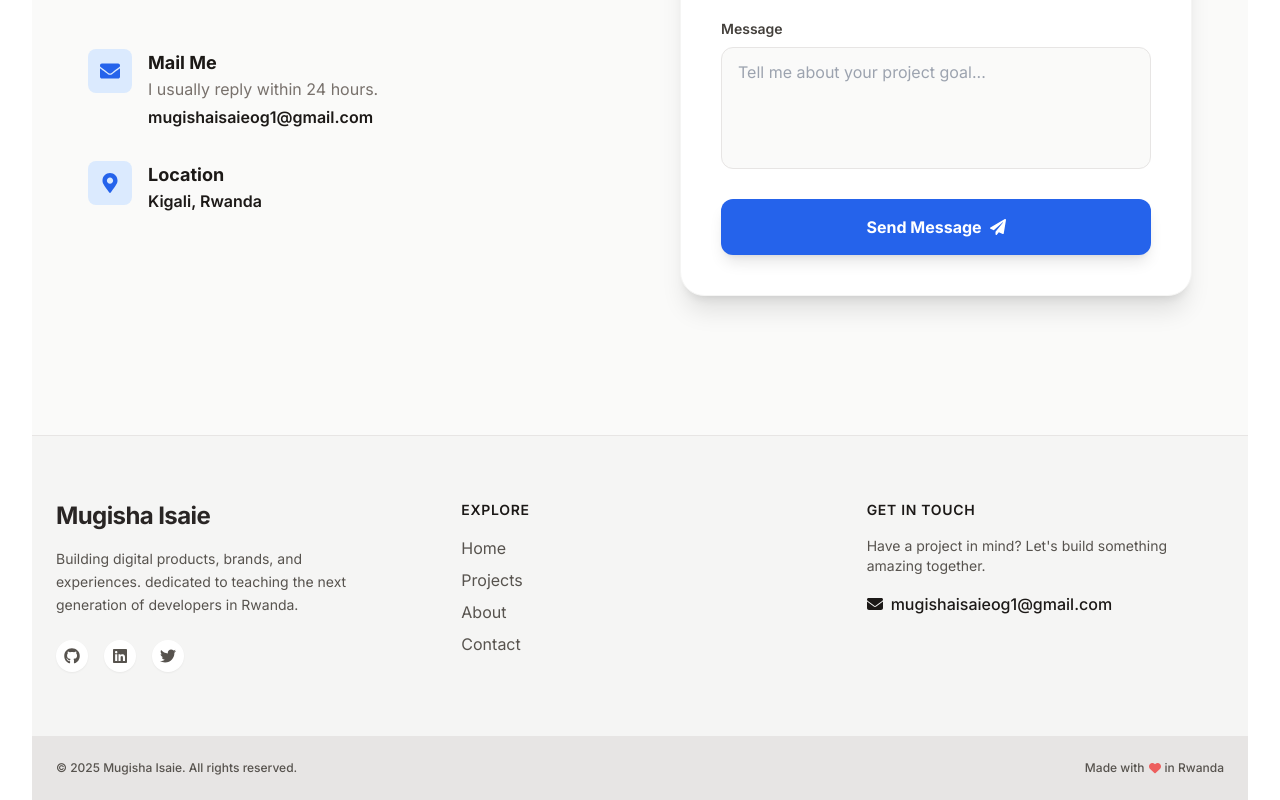
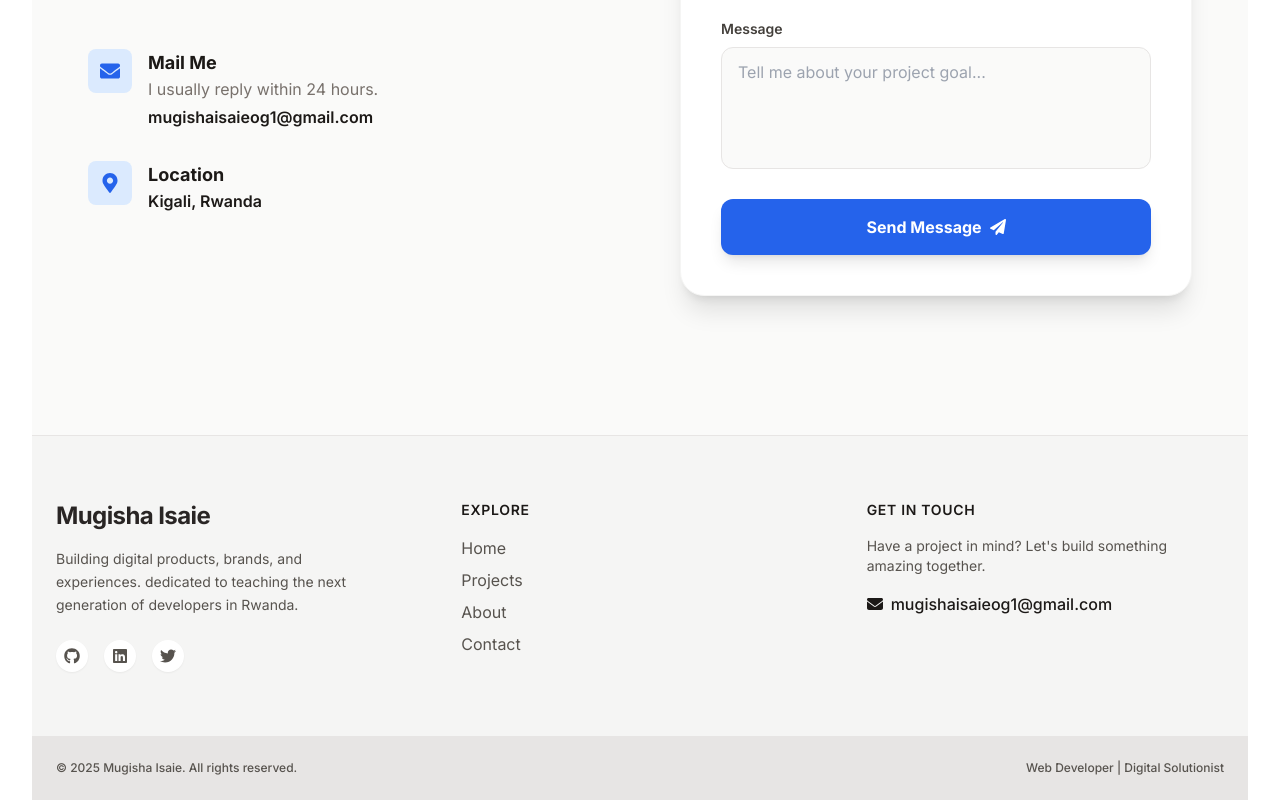
Before and after one commit to mugishaisaie/Mugisha-Isaie, a React (Vite) app: page /contact in a window 1280 px wide. Shown: the part 430-1230 px from the top of the page. Built offline with nearby package versions, Linux system fonts and the light colour scheme.

Commit message:
updating Footer

```diff
--- a/src/components/Footer.jsx
+++ b/src/components/Footer.jsx
@@ -95,9 +95,8 @@ export default function Footer() {
           </div>
 
           <div className="flex items-center gap-1">
-             <span>Made with</span>
-             <FaHeart className="text-red-500 animate-pulse" />
-             <span>in Rwanda</span>
+             <span>Web Developer | Digital Solutionist</span>
+
           </div>
 
         </div>
```
